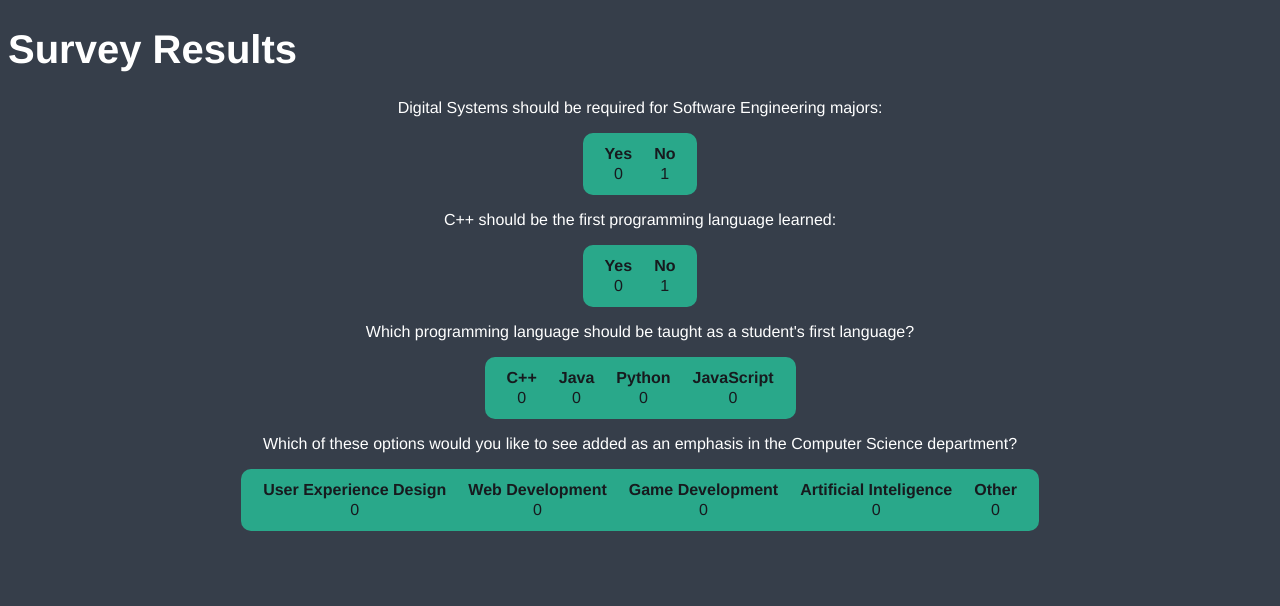
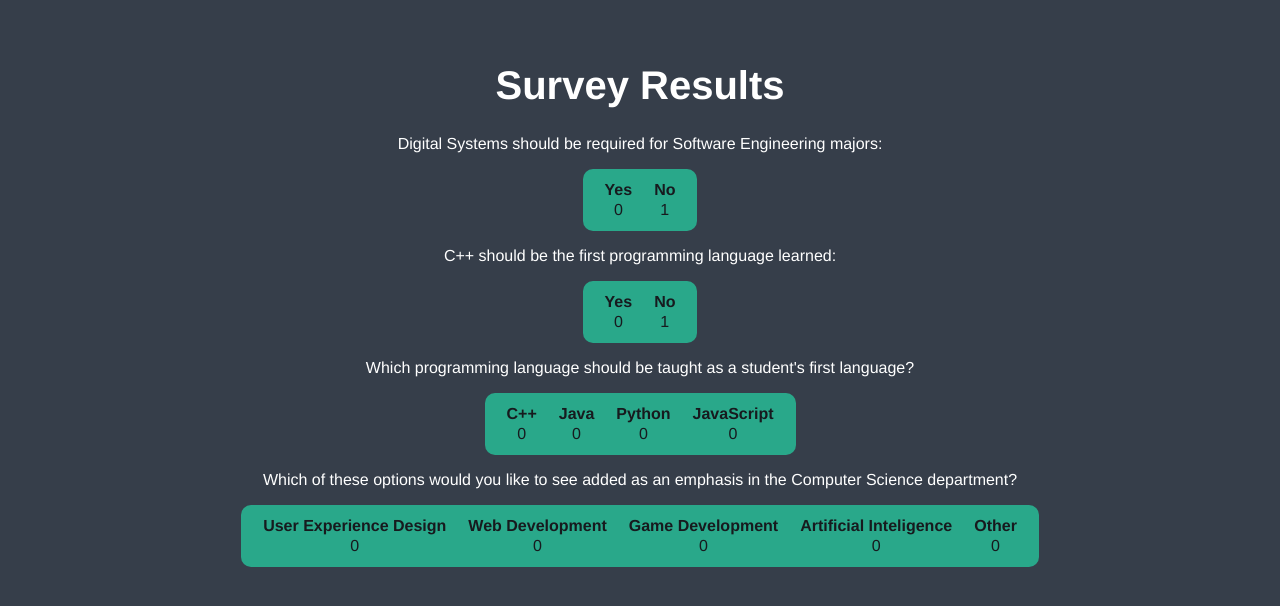
Before and after one commit to rtwayland/cs313-php, a PHP site: page /php_survey/survey_results.php in a window 1280 px wide. Shown: the top 606 px of the page. Run offline with PHP 8.4, Linux system fonts and the light colour scheme; data that the repository does not hold is empty.

Commit message:
Just updating

```diff
--- a/php_survey/survey.css
+++ b/php_survey/survey.css
@@ -39,6 +39,7 @@ input[type="radio"] {
     transition-duration: 0.25s;
     transition-timing-function: linear;
 }
+
 /*input[type="radio"]::before {
   content: "\2022";
     color: rgba(36, 214, 166, 1);
@@ -46,6 +47,7 @@ input[type="radio"] {
     margin-left: 3px;
     line-height: 23px;
 }*/
+
 input[type="radio"]:checked {
     /*background-color: #171a1e;*/
     background-color: #555;
@@ -59,21 +61,20 @@ button {
     font-size: 1em;
     outline: none;
 }
-
 button:hover {
     border: 5px solid #555;
     background-color: rgba(36, 214, 166, .5);
 }
-
 textarea {
     margin-top: 20px;
     background-color: white;
+    font-size: 1em;
+    color: #171a1e;
 }
-
-textarea::-webkit-input-placeholder {
-  font-size: 1.5em;
+.results-wrapper {
+    margin-top: 5%;
 }
-.results-wrapper p, .results-wrapper h {
+.results-wrapper p, .results-wrapper h1 {
     text-align: center;
 }
 .results-table tr {
--- a/php_survey/survey_results.php
+++ b/php_survey/survey_results.php
@@ -71,8 +71,9 @@ switch ($lang) {
     default:
       break;
   }
+
   //comment box
-
+$comment = $_POST['comment'];
  ?>
 
  <!DOCTYPE html>
@@ -161,6 +162,7 @@ switch ($lang) {
                  </td>
              </tr>
          </table>
+         <?php echo $comment ?>
      </div>
  </body>
 
```
Lines whose indentation alone changed are shown as unchanged.
